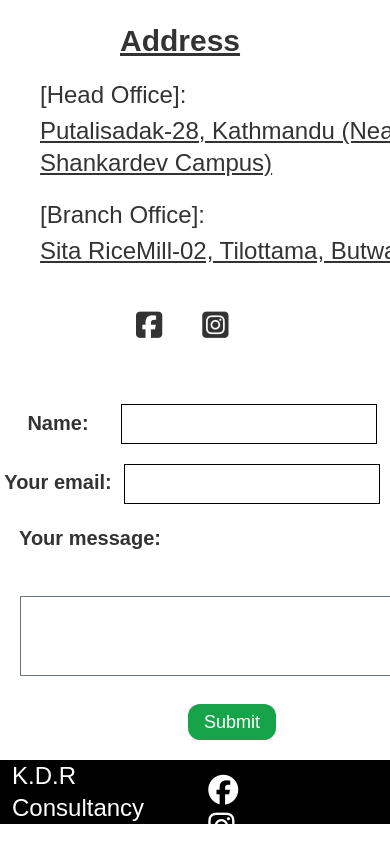
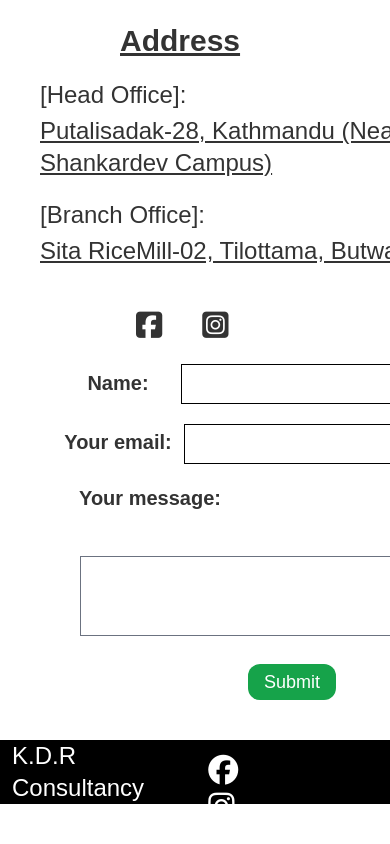
Before and after one commit to bhuwanpp/Kdr-Single-Page, a React (Vite) app: page / in a window 390 px wide. Shown: the part 4095-4939 px from the top of the page. Built offline with nearby package versions, Linux system fonts and the light colour scheme.

Commit message:
work in contact page save data in database '

```diff
--- a/package.json
+++ b/package.json
@@ -16,6 +16,7 @@
     "@fortawesome/react-fontawesome": "^0.2.0",
     "react": "^18.2.0",
     "react-dom": "^18.2.0",
+    "react-hook-form": "^7.48.2",
     "react-router-dom": "6.4",
     "react-scroll": "^1.8.9"
   },
--- a/src/Routes/Contact.jsx
+++ b/src/Routes/Contact.jsx
@@ -1,30 +1,56 @@
+import { useForm } from "react-hook-form";
+
  export function SubmitButton(){
+  const { register, handleSubmit,reset } = useForm();
+
+  const onSubmit = (data) => {
+    console.log("Data submitted:", data);
+    fetch('https://kdr-backend.onrender.com/kdr-form', {
+      method: 'POST',
+      headers: {
+        'Content-Type': 'application/json',
+      },
+      body: JSON.stringify(data),
+    })
+      .then((response) => {
+        if (response.ok) {
+          return response.json();
+
+        } else {
+          throw new Error('Failed to submit the form');
+        }
+      })
+      .then((data) => {
+        console.log('Server response:', data);
+        console.log('Before form reset');
+        reset();
+        console.log('reset done')
+      })
+      .catch((error) => {
+        console.error(error);
+      });
+  };
+
+
   return(
-    <div className="submit -ml-20">
-
-<div className=" mb-5 mt-10">
-      <form className="
-        text-center ">
+      <form onSubmit={handleSubmit(onSubmit)} className="text-center pr-20  pb-10" >
         <label className="ml-5">
           <span className="text-xl font-semibold mr-8 ">Name:</span>
-          <input type="name" name="name" required className="border text-lg h-10 text-black border-black  outline-none  p-1 w-64  mb-5" />
+          <input {...register("name", { required: true })} type="text" name="name" required className="border text-lg h-10 text-black border-black  outline-none  p-1 w-64  mb-5" />
         </label>
         <br />
         <label>
           <span className="text-xl font-semibold mr-3">Your email:</span>
-          <input type="email" name="email" required className="border text-black border-black  outline-none  text-base h-10 p-1 w-64  mb-5" />
+          <input {...register("email", { required:true})} type="email" name="email" required className="border text-black border-black  outline-none  text-base h-10 p-1 w-64  mb-5" />
         </label>
         <br />
         <label  className="flex flex-col justify-center items-center ">
           <span className="text-xl font-semibold mr-3 -ml-48 sm:-ml-60 mb-3">Your message:</span>
           <br />
-          <textarea name="message" required className=" message border border-gray-500 outline-none p-2   w-96 h-20 sm:w-[60%] sm:h-32    ml-10 sm:ml-24   resize-y mb-7 text-black "></textarea>
+          <textarea {...register("message", { required: true })} name="message" required className=" message border border-gray-500 outline-none p-2   w-96 h-20 sm:w-[60%] sm:h-32    ml-10 sm:ml-24   resize-y mb-7 text-black "></textarea>
         </label>
-        <button className="bg-green-600 text-white ml-20   rounded-xl px-4 py-1 hover:bg-green-700 cursor-pointer text-lg ">Submit</button>
+        <button type="submit" className="bg-green-600 text-white ml-20   rounded-xl px-4 py-1 hover:bg-green-700 cursor-pointer text-lg ">Submit</button>
       </form>
-
-    </div>
-</div>
   )
  }
 
```
Also changed, not shown: 1 other file (tests, documents, lock files or other folders).
